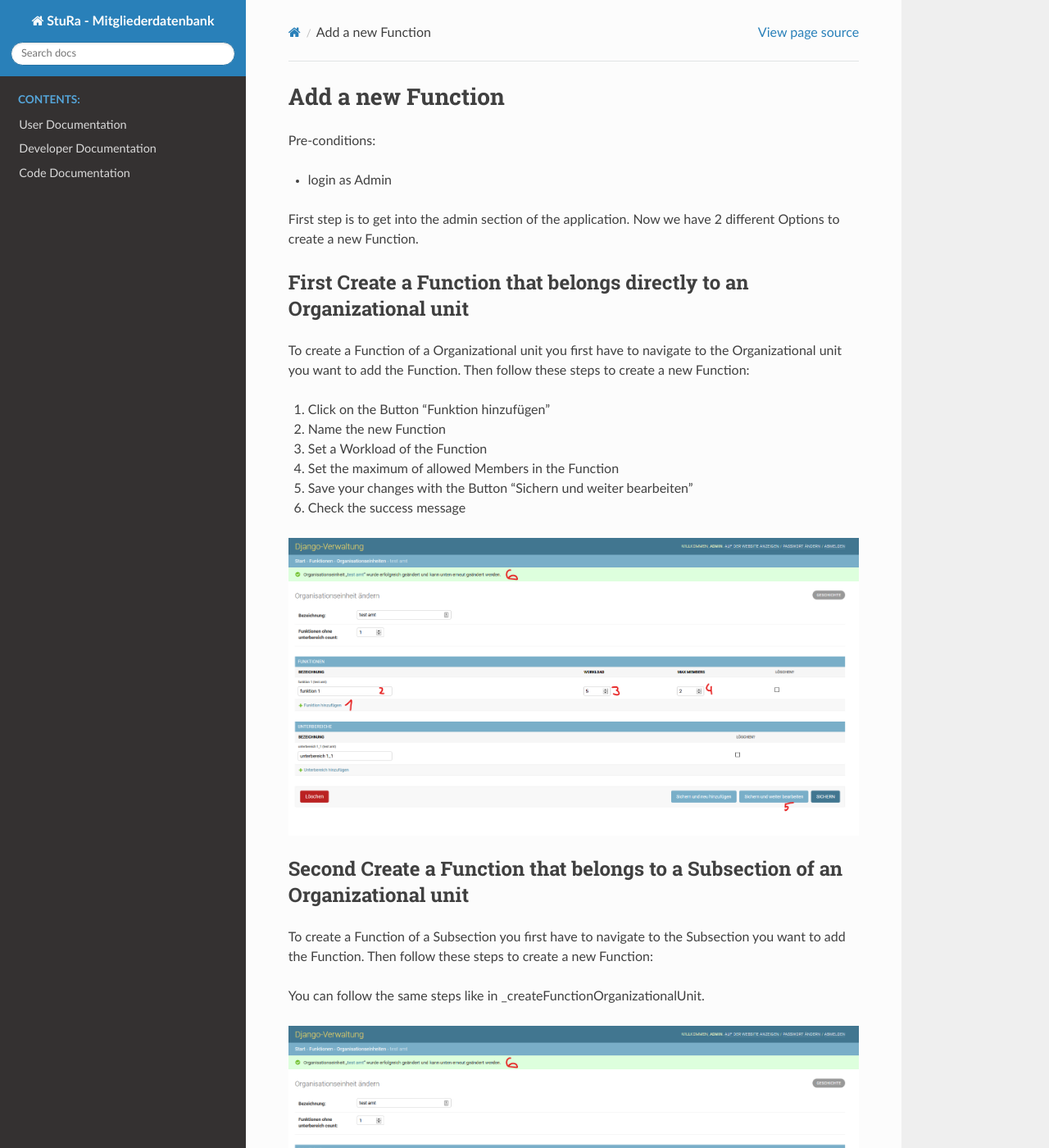
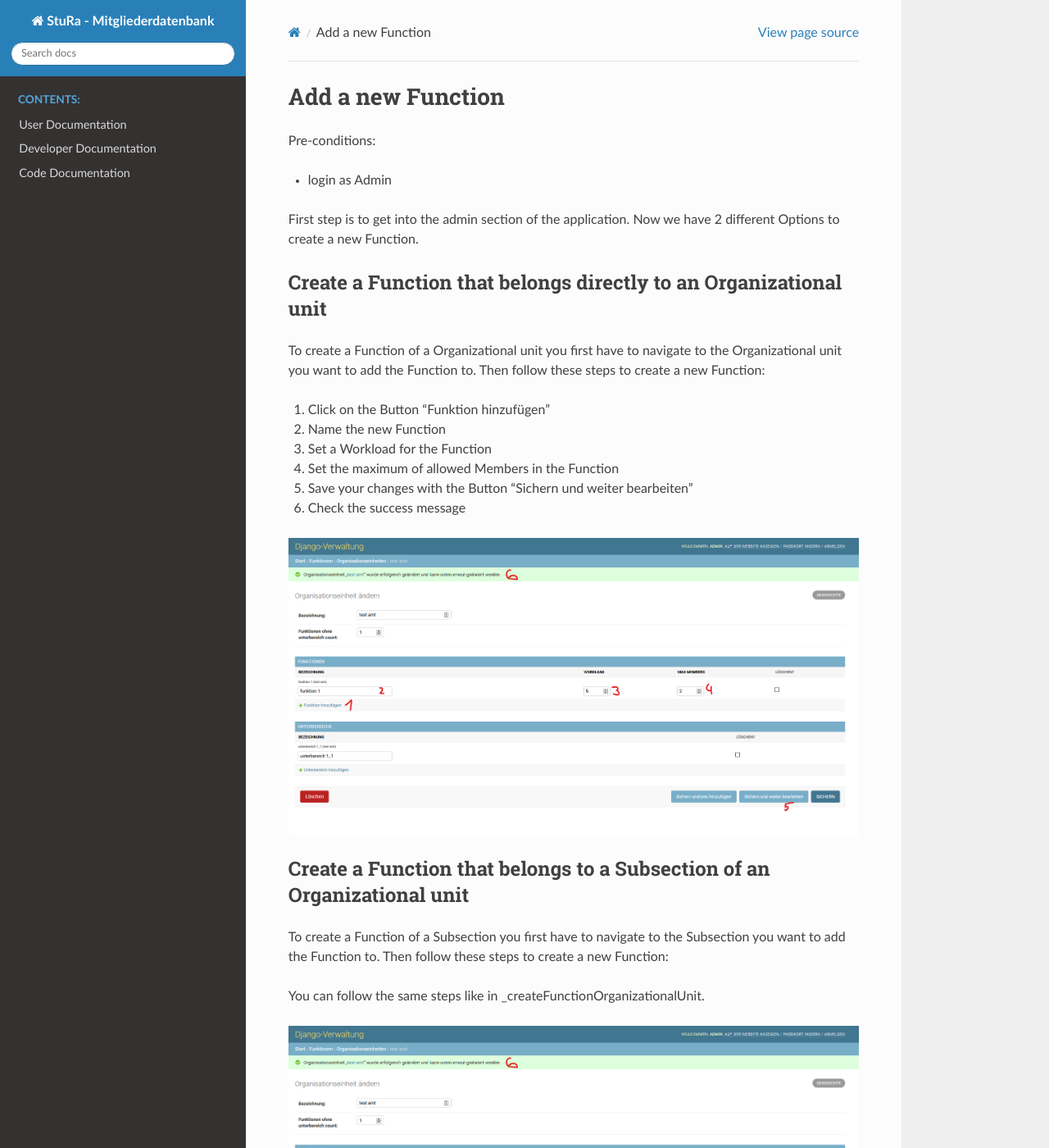
Before and after one commit to mribrgr/StuRa-Mitgliederdatenbank, a Sphinx documentation site: the page built from docs/sphinx/source/user/createNewFunktion.rst, in a window 1280 px wide and 1400 px high. Shown: the whole window at 82% size. Built offline with Sphinx 7.4.7 and the Read the Docs theme 2.0.0, drawn with Linux system fonts in a browser that asks for light colours.

Commit message:
Fix typos and grammar

```diff
--- a/docs/sphinx/source/user/createNewFunktion.rst
+++ b/docs/sphinx/source/user/createNewFunktion.rst
@@ -10,16 +10,16 @@ Now we have 2 different Options to create a new Function.
 
 .. _createFunctionOrganizationalUnit:
 
-First Create a Function that belongs directly to an Organizational unit
-"""""""""""""""""""""""""""""""""""""""""""""""""""""""""""""""""""""""
+Create a Function that belongs directly to an Organizational unit
+"""""""""""""""""""""""""""""""""""""""""""""""""""""""""""""""""
 
 To create a Function of a Organizational unit you first have to navigate
-to the Organizational unit you want to add the Function. Then follow these
+to the Organizational unit you want to add the Function to. Then follow these
 steps to create a new Function:
 
 1. Click on the Button "Funktion hinzufügen"
 2. Name the new Function
-3. Set a Workload of the Function
+3. Set a Workload for the Function
 4. Set the maximum of allowed Members in the Function
 5. Save your changes with the Button "Sichern und weiter bearbeiten"
 6. Check the success message
@@ -27,11 +27,11 @@ steps to create a new Function:
 .. image:: img/createFunktionOrganisationseinheiten.png
 
 
-Second Create a Function that belongs to a Subsection of an Organizational unit
-"""""""""""""""""""""""""""""""""""""""""""""""""""""""""""""""""""""""""""""""
+Create a Function that belongs to a Subsection of an Organizational unit
+""""""""""""""""""""""""""""""""""""""""""""""""""""""""""""""""""""""""
 
 To create a Function of a Subsection you first have to navigate to the Subsection
-you want to add the Function. Then follow these steps to create a new Function:
+you want to add the Function to. Then follow these steps to create a new Function:
 
 You can follow the same steps like in :ref:`_createFunctionOrganizationalUnit`.
 
```
